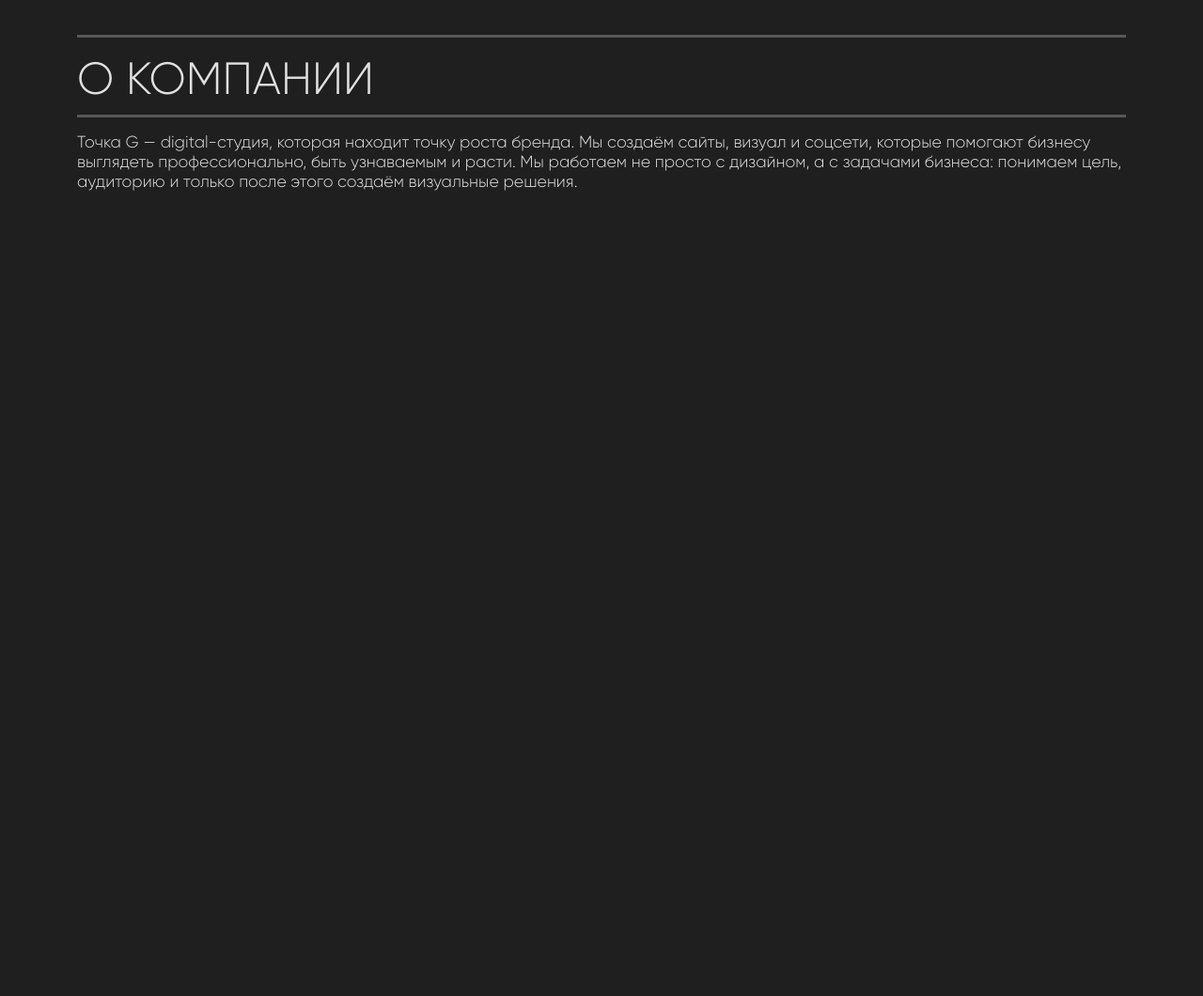
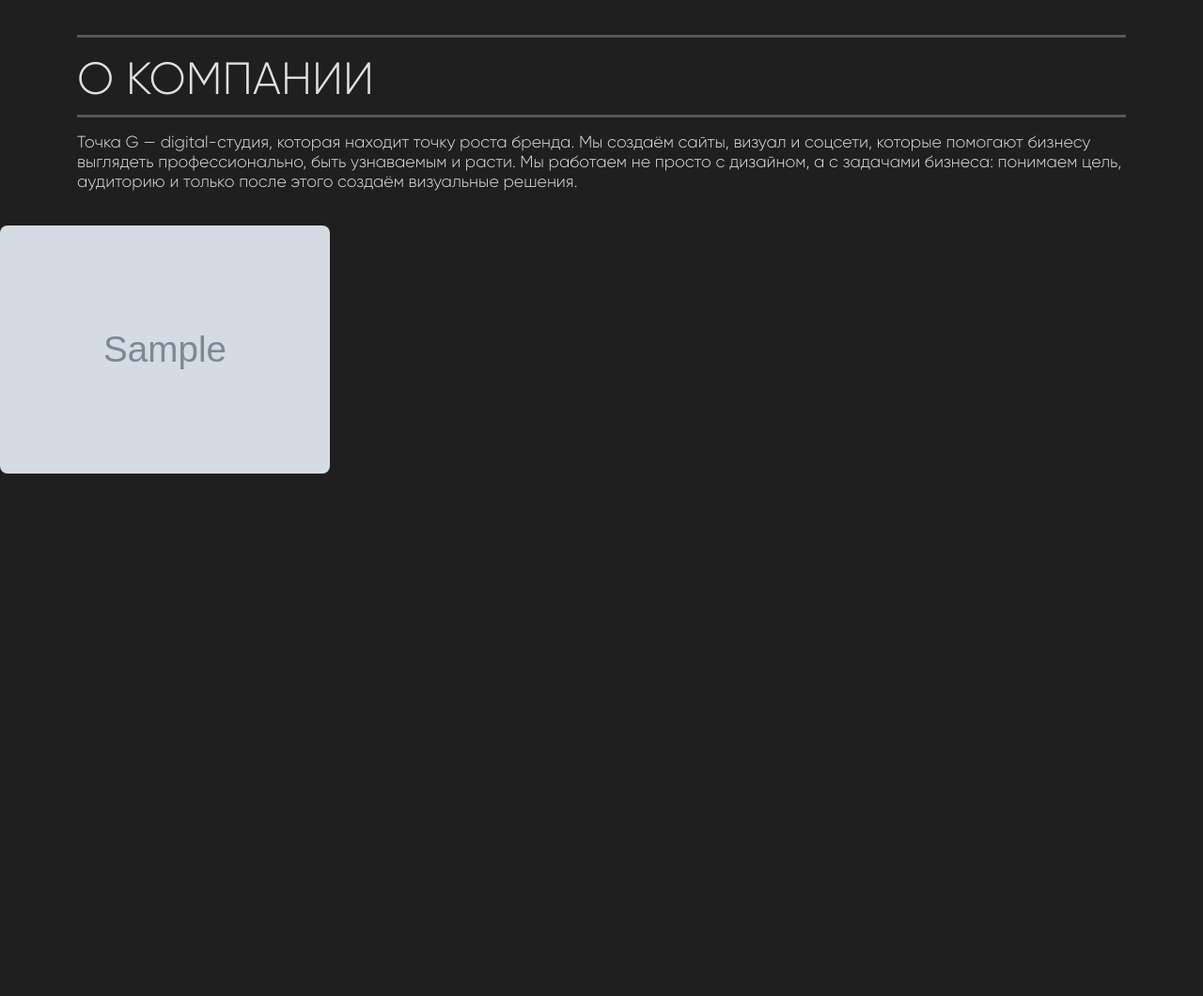
Before and after one commit to ToHellForever/g, a Django app: page / in a window 1280 px wide. Shown: the part 1879-2939 px from the top of the page at 94% size. Before the commit the page ends 2082 px from the top, so only its background shows below. Run offline with Django 5.2, Linux system fonts and the light colour scheme; tables that the repository leaves empty hold one stand-in row (values such as "Sample post"); grey boxes marked "Sample" are stand-in pictures.

Commit message:
реализована карусель, сейчас буду вносить корректировки

```diff
--- a/static/css/main.css
+++ b/static/css/main.css
@@ -200,3 +200,35 @@ body {
 .after-project {
     margin-top: 110px !important;
 }
+
+/* Карусель */
+.about-carousel-container {
+    width: 100%;
+    margin: 0 auto;
+    padding: 20px 0;
+    overflow: hidden;
+}
+
+.about-carousel {
+    width: 100%;
+    height: auto;
+    padding: 0 20px;
+}
+
+.swiper-slide {
+    display: flex;
+    justify-content: center;
+    align-items: center;
+    height: auto;
+}
+
+.carousel-image {
+    width: 100%;
+    height: auto;
+    object-fit: contain;
+    border-radius: 8px;
+}
+
+.swiper-pagination-bullet-active {
+    background: #000;
+}
--- a/templates/landing.html
+++ b/templates/landing.html
@@ -110,8 +110,80 @@
     <p class="desc-p">Точка G — digital-студия, которая находит точку роста бренда. Мы создаём сайты, визуал и соцсети, которые помогают бизнесу выглядеть профессионально, быть узнаваемым и расти. Мы работаем не просто с дизайном, а с задачами бизнеса: понимаем цель, аудиторию и только после этого создаём визуальные решения.</p>
 </div>
 
+<!-- Карусель -->
+<div class="about-carousel-container">
+    <div class="swiper about-carousel">
+        <div class="swiper-wrapper">
+            {% for slide in carousel_slides %}
+            <div class="swiper-slide">
+                <img src="{{ slide.image.url }}" alt="Slide" class="carousel-image">
+            </div>
+            {% endfor %}
+        </div>
+        <div class="swiper-pagination"></div>
+    </div>
+</div>
 
 
+<script>
+    document.addEventListener('DOMContentLoaded', function() {
+        const swiper = new Swiper('.about-carousel', {
+            loop: false,
+            slidesPerView: 3.5,
+            spaceBetween: 20,
+            pagination: {
+                el: '.swiper-pagination',
+                clickable: true,
+            },
+            speed: 800, // Замедление анимации
+            freeMode: {
+                enabled: true,
+                momentum: true,
+                momentumRatio: 0.5,
+                momentumVelocityRatio: 0.5,
+            },
+            mousewheel: {
+                forceToAxis: true, // Разрешить прокрутку только по одной оси
+            },
+            grabCursor: true, // Курсор в виде руки при наведении
+        });
+
+        const carouselContainer = document.querySelector('.about-carousel-container');
+
+        document.addEventListener('wheel', function(e) {
+            const isCarouselInView = isElementInViewport(carouselContainer);
+
+            if (isCarouselInView) {
+                if ((e.deltaY > 0 && swiper.isEnd) || (e.deltaY < 0 && swiper.isBeginning)) {
+                    return; // Позволяем прокрутку страницы, если достигли границ карусели
+                }
+
+                e.preventDefault();
+
+                if (e.deltaY > 0) {
+                    swiper.slideNext(800);
+                } else {
+                    swiper.slidePrev(800);
+                }
+            }
+        }, { passive: false });
+
+        function isElementInViewport(el) {
+            const rect = el.getBoundingClientRect();
+            return (
+                rect.top <= (window.innerHeight || document.documentElement.clientHeight) &&
+                rect.bottom >= 0
+            );
+        }
+    });
+</script>
+
+
+
+    <!-- Swiper CSS -->
+    <link rel="stylesheet" href="https://cdn.jsdelivr.net/npm/swiper@11/swiper-bundle.min.css" />
+    <!-- Swiper JS -->
+    <script src="https://cdn.jsdelivr.net/npm/swiper@11/swiper-bundle.min.js"></script>
     <script src="https://cdn.jsdelivr.net/npm/bootstrap@5.3.3/dist/js/bootstrap.bundle.min.js" integrity="sha384-YvpcrYf0tY3lHB60NNkmXc5s9fDVZLESaAA55NDzOxhy9GkcIdslK1eN7N6jIeHz" crossorigin="anonymous"></script>
   </body>
 </html>
```
